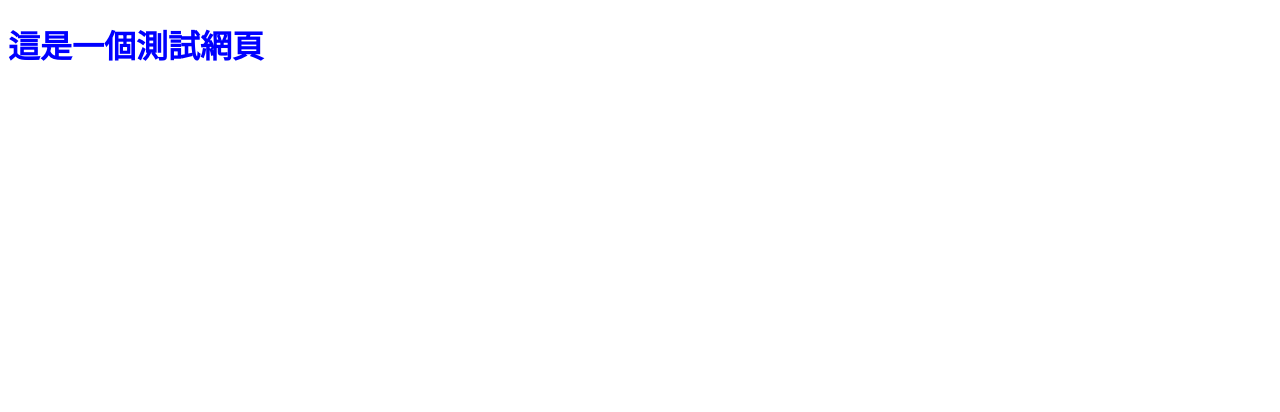
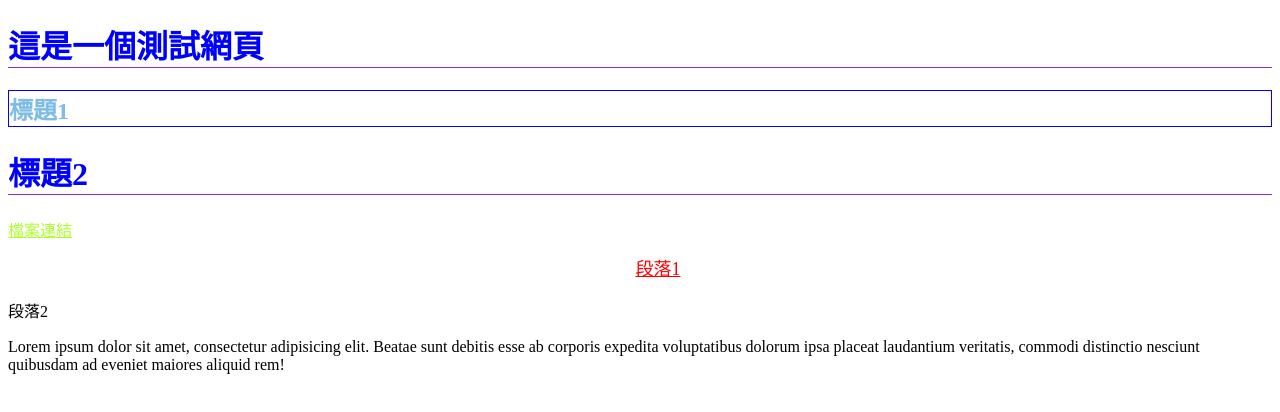
Before and after one commit to rockers8210/project2, a plain HTML site: page index.html in a window 1280 px wide. Drawn offline with Linux system fonts and the light colour scheme.

Commit message:
修改首頁和樣式表

```diff
--- a/index.html
+++ b/index.html
@@ -7,6 +7,13 @@
 </head>
 <body>
     <h1>這是一個測試網頁</h1>
+    <h2>標題1</h2>
+    <h1>標題2</h1>
+    <a href="#">檔案連結</a>
+    <p class="styleP1">段落1</p>
+    <p>段落2</p>
     <link rel="stylesheet" href="style.css">
+
+    Lorem ipsum dolor sit amet, consectetur adipisicing elit. Beatae sunt debitis esse ab corporis expedita voluptatibus dolorum ipsa placeat laudantium veritatis, commodi distinctio nesciunt quibusdam ad eveniet maiores aliquid rem!
 </body>
 </html>
--- a/style.css
+++ b/style.css
@@ -1 +1,25 @@
 h1 { color: blue;}
+
+a{ color: greenyellow;}
+a:hover {
+    color: brown;
+    font-size: 20px;
+}
+
+h1{
+    border-bottom: 1px solid blueviolet;
+}
+
+h2{
+    border: 1px solid blue;
+    color: rgb(125, 189, 228);
+}
+.styleP1{
+    font-family:'Times New Roman';
+    font-size: 18px;
+    line-height: 1.2;
+    color:red;
+    text-align: center;
+    text-decoration: underline;
+    text-indent: 36px;
+}
```
